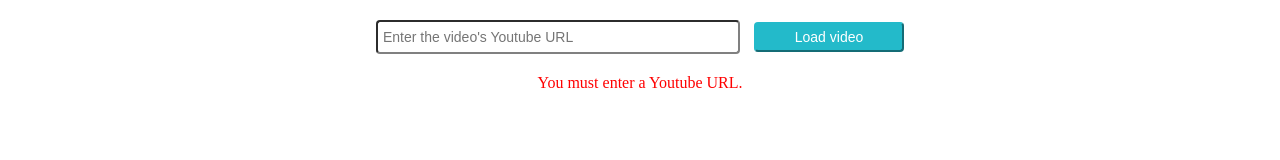
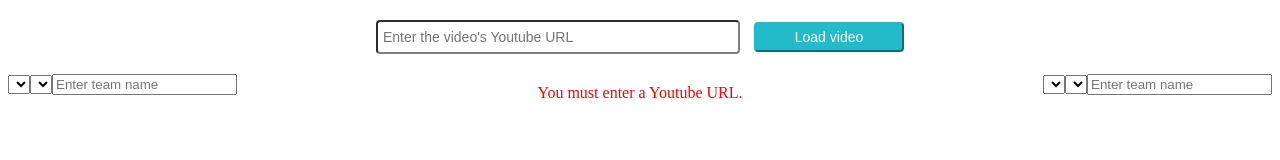
Before and after one commit to kim-yu/TheUltimateObserver, a plain HTML site: page index.html in a window 1280 px wide. Both pictures are taken after a click on the button "Load video". Drawn offline with Linux system fonts and the light colour scheme.

Commit message:
Added selectors for team rosters

```diff
--- a/index.html
+++ b/index.html
@@ -10,7 +10,22 @@
 		<input type="url" id="videoURL" name="videoURL" placeholder="Enter the video's Youtube URL">
 		<button id="loadVideo" type="submit" name="loadVideo" onclick="return loadVideo()">Load video</button>
 	</div>
-	<div id="videoPlayer">
+	<div id="videoSection">
+		<div id="team1">
+			<div id="team1_setup">
+			</div>
+			<div id="team1_rosterList">
+			</div>
+		</div>
+		</div>
+		<div id="videoPlayer">
+		</div>
+		<div id="team2">
+			<div id="team2_setup">
+			</div>
+			<div id="team2_rosterList">
+			</div>
+		</div>
 	</div>
 </body>
 </html>
--- a/script.js
+++ b/script.js
@@ -1,6 +1,56 @@
 function getVideoSrc(url) {
 	var src = url.replace('watch?v=', 'embed/');
 	return src+'?rel=0';
+}
+
+function getTeamRosters() {
+	var team1 = document.getElementById('team1_setup');
+	var team2 = document.getElementById('team2_setup');
+
+	var division = document.createElement('select');
+	division.setAttribute('id', 'division');
+	var optionDivision = document.createElement('option');
+	optionDivision.innerHTML = '-- DIVISION --';
+	division.appendChild(optionDivision);
+	var optionClub = document.createElement('option');
+	optionClub.setAttribute('value', 'club');
+	optionClub.innerHTML = 'Club';
+	division.appendChild(optionClub);
+	var optionCollege = document.createElement('option');
+	optionCollege.setAttribute('value', 'college');
+	optionCollege.innerHTML = 'College';
+	division.appendChild(optionCollege);
+
+	var gender = document.createElement('select');
+	var optionGender = document.createElement('option');
+	optionGender.innerHTML = '-- GENDER --';
+	gender.appendChild(optionGender);
+	var optionMen = document.createElement('option');
+	optionMen.setAttribute('value', 'men');
+	optionMen.innerHTML = 'Men';
+	gender.appendChild(optionMen);
+	var optionMixed = document.createElement('option');
+	optionMixed.setAttribute('value', 'mixed');
+	optionMixed.innerHTML = 'Mixed';
+	gender.appendChild(optionMixed);
+	var optionWomen = document.createElement('option');
+	optionWomen.setAttribute('value', 'women');
+	optionWomen.innerHtML = 'Women';
+	gender.appendChild(optionWomen);
+
+	var team = document.createElement('input');
+	team.setAttribute('type', 'text');
+	team.setAttribute('id', 'team');
+	team.setAttribute('name', 'team');
+	team.placeholder = "Enter team name"
+
+	team1.appendChild(division.cloneNode());
+	team1.appendChild(gender.cloneNode());
+	team1.appendChild(team.cloneNode());
+
+	team2.appendChild(division.cloneNode());
+	team2.appendChild(gender.cloneNode());
+	team2.appendChild(team.cloneNode());
 }
 
 function loadVideo() {
@@ -26,4 +76,5 @@ function loadVideo() {
 		iframe.setAttribute('src', src); // https://www.youtube.com/embed/{videoId}?rel=0
 		videoPlayer.appendChild(iframe);
 	}
+	getTeamRosters();
 }
--- a/style.css
+++ b/style.css
@@ -31,6 +31,17 @@ body {
 	background-color: #159dab;
 }
 
+#team1 {
+	display: inline-block;
+	float: left;
+}
+
 #videoPlayer {
-	margin: 20px;
+	margin-top: 10px;
+	display: inline-block;
 }
+
+#team2 {
+	display: inline-block;
+	float: right;
+}
```
Also changed, not shown: teamSetup.jsx (added, +20 -0 lines), 1 other file.
